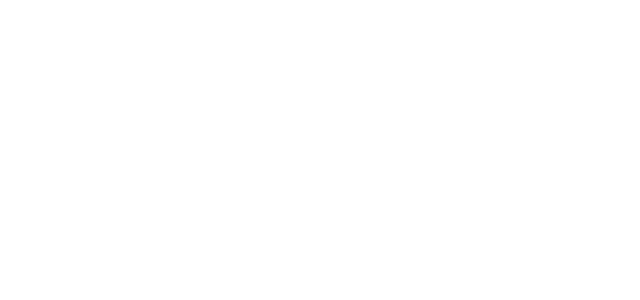
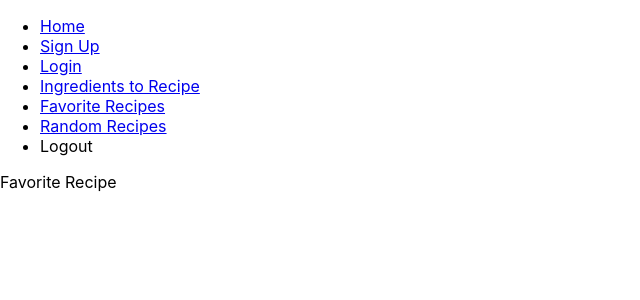
Before and after one commit to thyoon515/phase-2-project, a React (Create React App) app: page /favoriteRecipe in a window 1280 px wide. Before the commit this address had no page. Shown: the top 300 px of the page, without its empty margins (0-640 px from the left). Built offline with nearby package versions, Linux system fonts and the light colour scheme.

Commit message:
Add Link to NavBar

```diff
--- a/src/App.jsx
+++ b/src/App.jsx
@@ -1,5 +1,6 @@
 import React from "react";
 import { BrowserRouter as Router, Routes, Route } from "react-router-dom";
+import NavBar from "./components/navigation/NavBar";
 import FavoriteRecipe from "./components/Recipes/FavoriteRecipe";
 import IngredientsRecipe from "./components/Recipes/IngredientsRecipe";
 import RandomRecipe from "./components/Recipes/RandomRecipe";
@@ -10,12 +11,13 @@
 function App() {
   return (
     <Router>
+      <NavBar />
       <Routes>
         <Route path="/" element={<Home />} />
         <Route path="/signup" element={<Signup />} />
         <Route path="/login" element={<Login />} />
         <Route path="/ingredientsRecipe" element={<IngredientsRecipe />} />
-        <Route path="/favortieRecipe" element={<FavoriteRecipe />} />
+        <Route path="/favoriteRecipe" element={<FavoriteRecipe />} />
         <Route path="/randomRecipe" element={<RandomRecipe />} />
       </Routes>
 
--- a/src/components/Recipes/FavoriteRecipe.jsx
+++ b/src/components/Recipes/FavoriteRecipe.jsx
@@ -2,7 +2,7 @@
 
 const FavoriteRecipe = () => {
   return (
-    <div>FavoriteRecipe</div>
+    <div>Favorite Recipe</div>
   );
 }
 
--- a/src/components/Recipes/IngredientsRecipe.jsx
+++ b/src/components/Recipes/IngredientsRecipe.jsx
@@ -2,7 +2,7 @@
 
 const IngredientsRecipe = () => {
   return (
-    <div>IngredientsRecipe</div>
+    <div>Ingredients Recipe</div>
   );
 }
 
--- a/src/components/Recipes/RandomRecipe.jsx
+++ b/src/components/Recipes/RandomRecipe.jsx
@@ -2,7 +2,7 @@
 
 const RandomRecipe = () => {
   return (
-    <div>RandomRecipe</div>
+    <div>Random Recipes</div>
   );
 }
 
--- a/src/components/navigation/NavBar.jsx
+++ b/src/components/navigation/NavBar.jsx
@@ -1,8 +1,19 @@
 import React from 'react';
+import { Link } from 'react-router-dom';
 
 const NavBar = () => {
   return (
-    <div>NavBar</div>
+    <div>
+      <ul>
+        <li><Link to="/">Home</Link></li>
+        <li><Link to="/signup">Sign Up</Link></li>
+        <li><Link to="/login">Login</Link></li>
+        <li><Link to="/ingredientsRecipe">Ingredients to Recipe</Link></li>
+        <li><Link to="/favoriteRecipe">Favorite Recipes</Link></li>
+        <li><Link to="/randomRecipe">Random Recipes</Link></li>
+        <li>Logout</li>
+      </ul>
+    </div>
   );
 }
 
```
